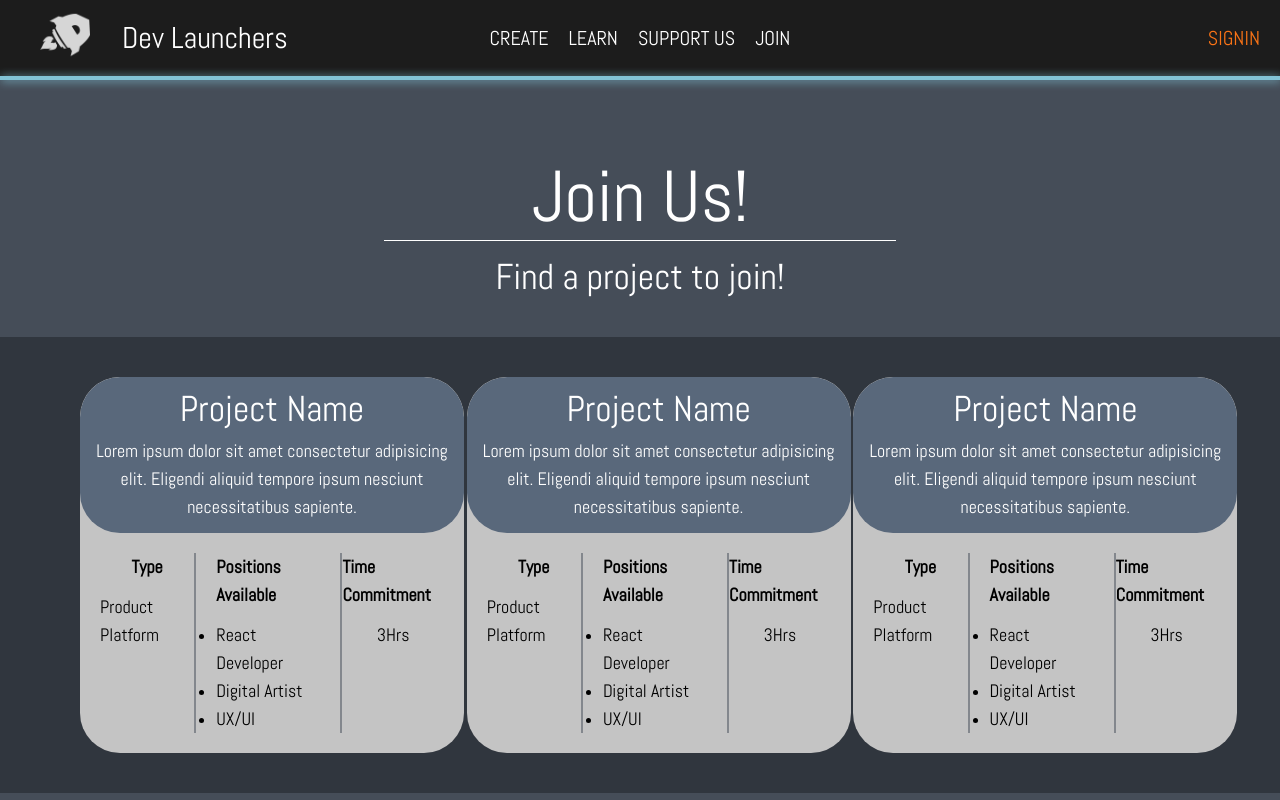
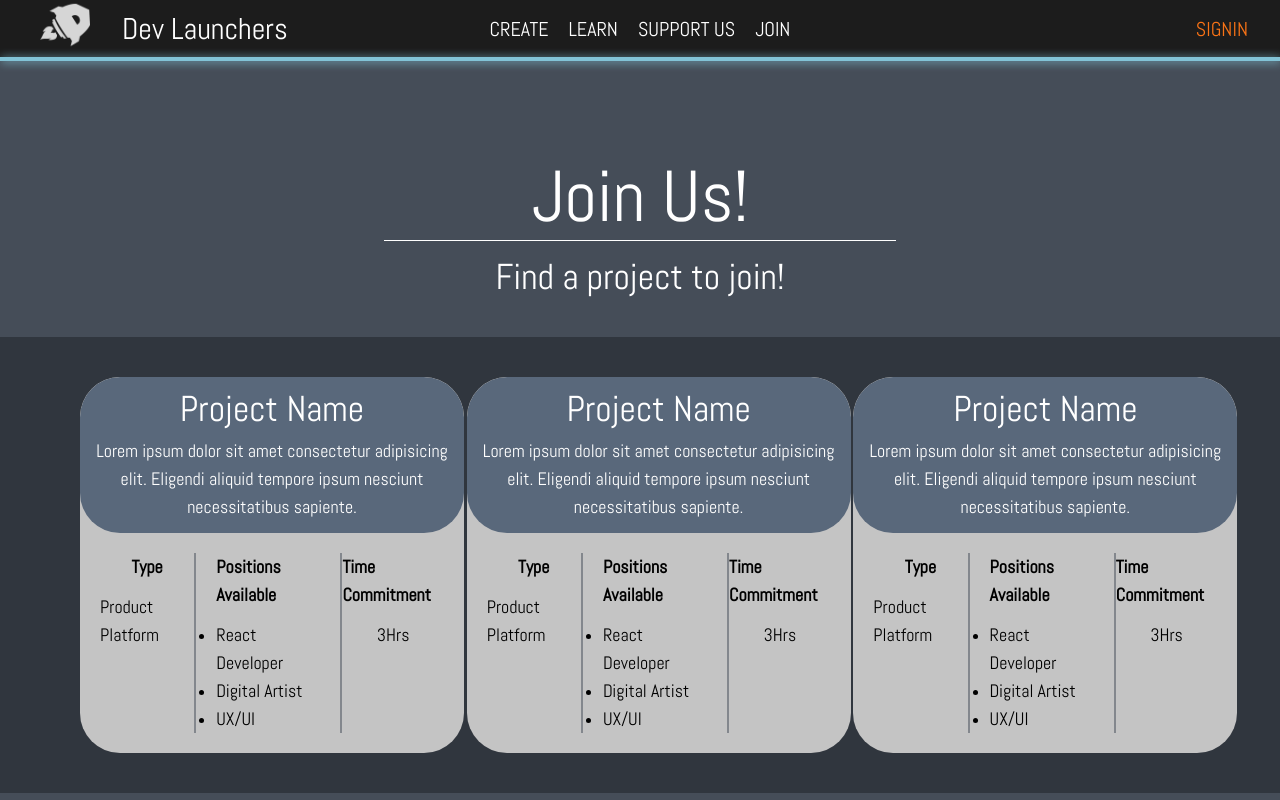
Before and after one commit to mdinacer/devlaunchers, a Next.js app: page / in a window 1280 px wide. Shown: the top 800 px of the page. Built offline with nearby package versions, Linux system fonts and the light colour scheme; a web font is replaced by a local one.

Commit message:
fixed signin button

```diff
--- a/components/Header/Header.tsx
+++ b/components/Header/Header.tsx
@@ -52,7 +52,7 @@ export default function Header() {
         </ul>
 
         {/* SignIn button */}
-        <div className="hidden lg:block">
+        <div className="hidden lg:flex">
           <Link href={'#'} passHref>
             <a className="rounded-lg py-1 px-3  text-orange-500 transition-all duration-200 hover:bg-orange-500 hover:text-[#ffffff]">
               <p className=" text-xl font-thin uppercase">{loginText}</p>
```
